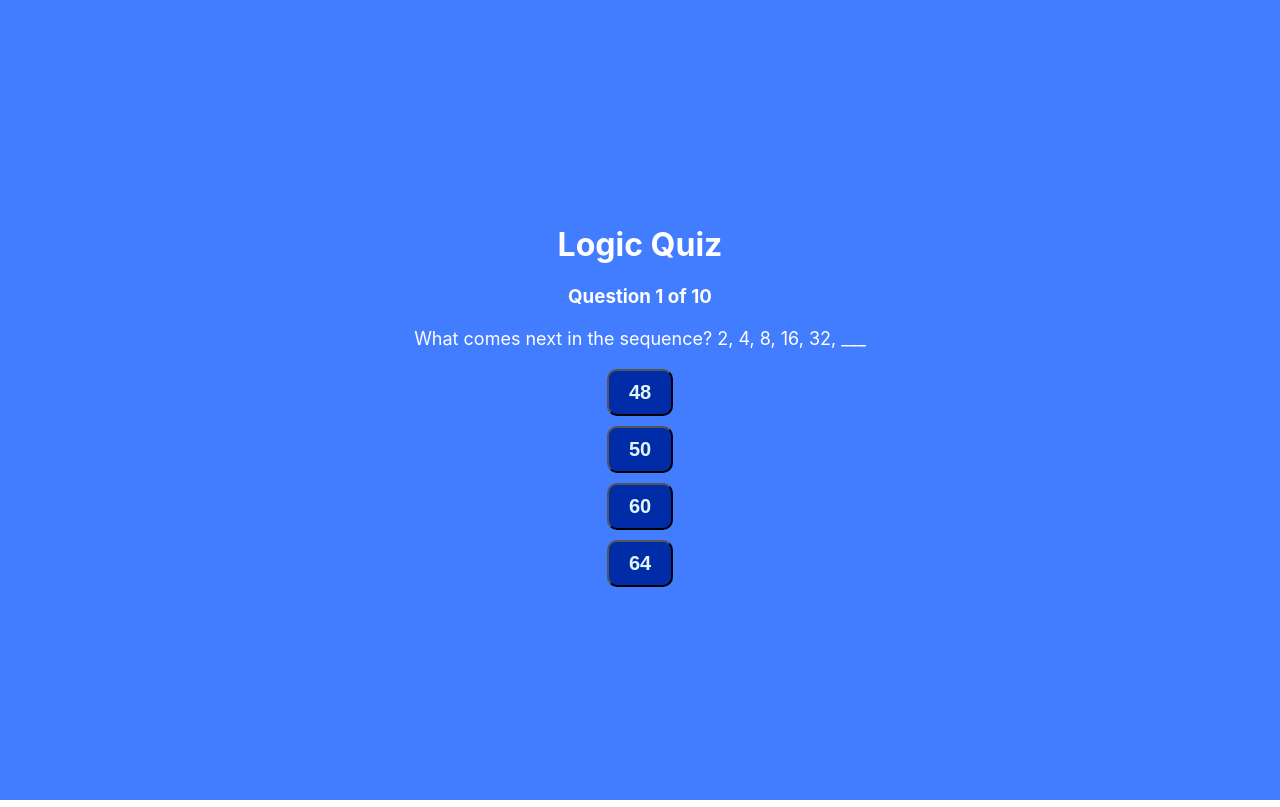
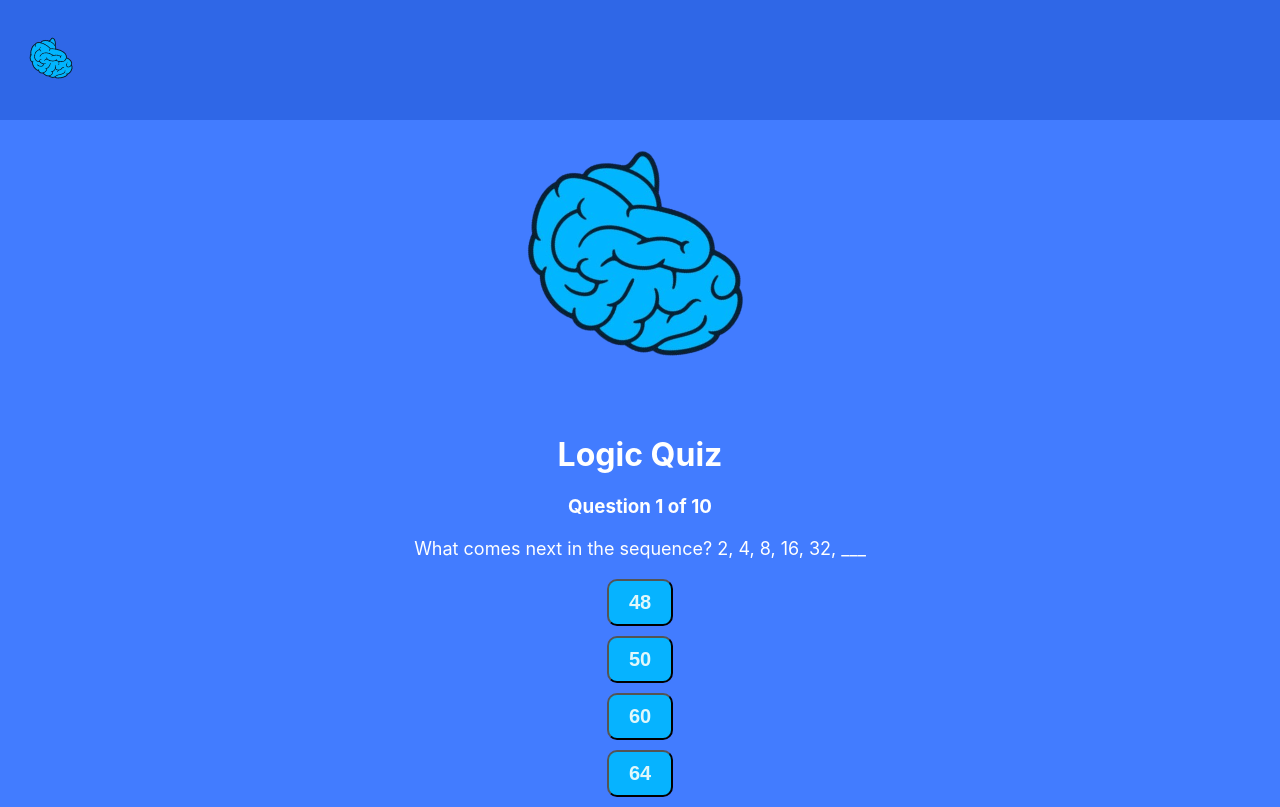
Before and after one commit to Urannni/BrainChallenge, a React (Create React App) app: page /Quiz in a window 1280 px wide. Built offline with nearby package versions, Linux system fonts and the light colour scheme.

Commit message:
changed some colours

```diff
--- a/src/App.css
+++ b/src/App.css
@@ -22,7 +22,7 @@
 /* Navbar Styling */
 .navbar {
   width: 100%;
-  background-color: #0056b3;
+  background-color: #2f67e7;
   padding: 10px 20px;
   display: flex;
   justify-content: space-between;
@@ -34,23 +34,48 @@
 }
 
 /* Logo styling */
-.navbar-logo {
-  flex: 1;
+.navbar-logo-img {
+  list-style-type: none;
+  height: 8vmin;
+  margin-right: 1600px;
+}
+
+/* Navbar links */
+.navbar-links {
+  list-style-type: none;
+  padding: 0;
   display: flex;
   align-items: center;
 }
 
-.navbar-logo {
-  height: 5vmin;
-  display: inline-block;
+.navbar-link {
+  background: none;
+  border: none;
+  color: #fff;
+  font-size: 18px;
+  font-weight: bold;
+  cursor: pointer;
+  text-decoration: none;
 }
 
-.logo-img {
-  height: 40vmin;
+.nav-link {
+  margin-left: 15px;
+  background: none;
+  border: none;
+  color: #fff;
+  font-size: 18px;
+  font-weight: bold;
   cursor: pointer;
-  transition: transform 1s ease-in-out;
+  text-decoration: none;
+  transition: 0.3s;
 }
 
+.navbar-link:hover {
+  color: #da22ff;
+  transition: 0.3s;
+}
+
+/* Spin Animation */
 .spin {
   animation: Brainlogo 10s infinite linear;
 }
@@ -64,30 +89,18 @@
   }
 }
 
-/* Navbar links */
-.navbar-links {
-  list-style-type: none;
-  margin: 0;
-  padding: 0;
-  display: flex;
-  align-items: center;
+/* Content Styling */
+.content {
+  margin-top: 100px;
 }
 
-.navbar-links li {
-  margin: 0 15px;
+.logo-container {
+  display: flex;
+  justify-content: center;
 }
 
-/* Quiz button */
-.navbar-link {
-  background: none;
-  border: none;
-  color: #fff;
-  font-size: 18px;
-  font-weight: bold;
+.center-logo {
+  height: 40vmin;
   cursor: pointer;
-  text-decoration: none;
+  transition: transform 1s ease-in-out;
 }
-
-.navbar-link:hover {
-  color: #ff5722;
-}
--- a/src/components/Home.jsx
+++ b/src/components/Home.jsx
@@ -1,28 +1,40 @@
 import React from "react";
+import "../App.css";
 import { Link } from "react-router-dom";
-import "../App.css";
 import logo from "../assets/brainlogo.png";
 
 function Home() {
   return (
     <div className="App-header">
-      {/* Navbar with logo */}
+      {/* Navbar with clickable logo */}
       <nav className="navbar">
-        <Link to="/" className="navbar-logo-link">
-          <img src={logo} alt="Brain Logo" className="navbar-logo spin" />
-        </Link>
-        <div className="start-quiz">
-          <Link to="/Quiz" className="navbar-link">
-            Quiz
-          </Link>
-        </div>
+        <ul className="navbar-links">
+          <li className="navbar-logo">
+            <Link to="/" className="navbar-logo-link">
+              <img
+                src={logo}
+                alt="Brain Logo"
+                className="navbar-logo-img spin"
+              />
+            </Link>
+          </li>
+          <li>
+            <Link className="nav-link navbar-link">Sigma</Link>
+          </li>
+          <li>
+            <Link className="nav-link navbar-link">Sigma</Link>
+          </li>
+          <li className="nav-link">
+              <Link to="/Quiz" className="navbar-link">
+                Quiz
+              </Link>
+          </li>
+        </ul>
       </nav>
 
       <div className="content">
         <div className="logo-container">
-          <Link to="/" className="logo-img">
             <img src={logo} alt="Brain Logo" className="center-logo spin" />
-          </Link>
         </div>
       </div>
     </div>
--- a/src/components/Quiz.css
+++ b/src/components/Quiz.css
@@ -1,9 +1,9 @@
 .div {
-  background: #427cff; /* Combination with cyan and white */
+  background: #427cff;
   width: 100%;
   height: fixed;
   font-size: 30px;
-  color: #E0F7FA;
+  color: #e0f7fa;
 }
 .answerButton {
   display: flex;
@@ -11,14 +11,19 @@
   margin: 10px auto;
   padding: 10px 20px;
   border-radius: 10px;
-  background-color: #002ca7;
-  color: #E0F7FA;
+  background-color: #06b3ff;
+  color: #e0f7fa;
   font-weight: 700;
   font-size: 20px;
+  transition: 0.6s;
 }
 
+.answerButton:hover {
+  background-color: #2f67e7;
+  transition: 0.6s;
+}
 .restartButton {
-  background-color: #002ca7;
+  background-color: #06b3ff;
   color: white;
   border: none;
   padding: 10px 20px;
@@ -34,6 +39,6 @@
 }
 
 .restartButton:hover {
-  background-color: #0056b3;
+  background-color: #2f67e7;
   transition: 0.3s;
 }
--- a/src/components/Quiz.jsx
+++ b/src/components/Quiz.jsx
@@ -1,5 +1,8 @@
 import React, { useState } from "react";
 import "./Quiz.css";
+import "../App.css";
+import { Link } from "react-router-dom";
+import logo from "../assets/brainlogo.png";
 
 // Array of quiz questions, options, and correct answers
 const questions = [
@@ -112,6 +115,37 @@ function Quiz() {
         {/* If the quiz is not completed, show the questions */}
         {!showResult ? (
           <div>
+            <nav className="navbar">
+        <ul className="navbar-links">
+          <li className="navbar-logo">
+            <Link to="/" className="navbar-logo-link">
+              <img
+                src={logo}
+                alt="Brain Logo"
+                className="navbar-logo-img spin"
+              />
+            </Link>
+          </li>
+          <li>
+            <Link className="nav-link navbar-link">Sigma</Link>
+          </li>
+          <li>
+            <Link className="nav-link navbar-link">Sigma</Link>
+          </li>
+          <li className="nav-link">
+              <Link to="/Quiz" className="navbar-link">
+                Quiz
+              </Link>
+          </li>
+        </ul>
+      </nav>
+
+         <div className="content">
+        <div className="logo-container">
+            <img src={logo} alt="Brain Logo" className="center-logo spin" />
+        </div>
+      </div>
+
             <h1>Logic Quiz</h1>
             <h3>
               Question {currentQuestion + 1} of {questions.length}
```
